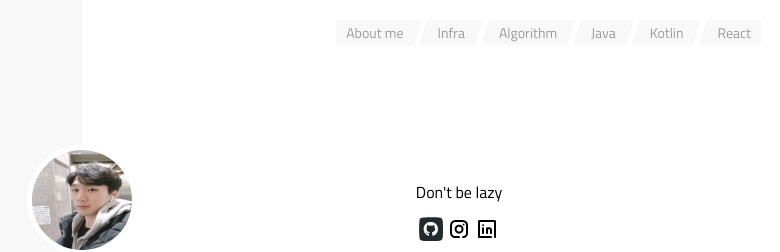
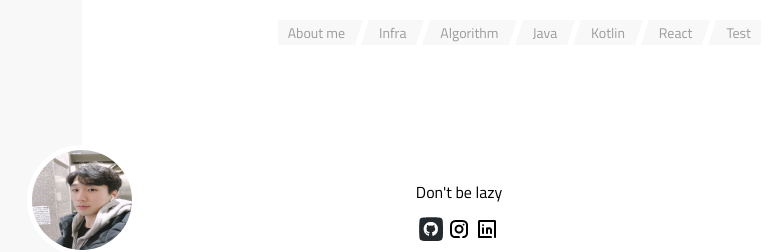
Before and after one commit to blue32x/shchoi.github.io, a Jekyll site: the page built from index.html, in a window 1280 px wide. Shown: the top 252 px of the page, without its empty margins (366-1146 px from the left). Built offline with Jekyll 4.4.1, drawn with Linux system fonts in a browser that asks for light colours.

Commit message:
test 탭 추가

```diff
--- a/_includes/navigation.html
+++ b/_includes/navigation.html
@@ -6,6 +6,7 @@
     <li class="navbar__item"><a href="{{ 'java/index.html'   | relative_url }}">Java</a></li>
     <li class="navbar__item"><a href="{{ 'kotlin/index.html' | relative_url }}">Kotlin</a></li>
     <li class="navbar__item"><a href="{{ 'react/index.html'  | relative_url }}">React</a></li>
+    <li class="navbar__item"><a href="{{ 'test/index.html'  | relative_url }}">Test</a></li>
     <!--<li class="navbar__item"><a href="https://github.com/kkninjae/book/archive/master.zip">Download</a></li> -->
   </ul>
 </nav>
```
